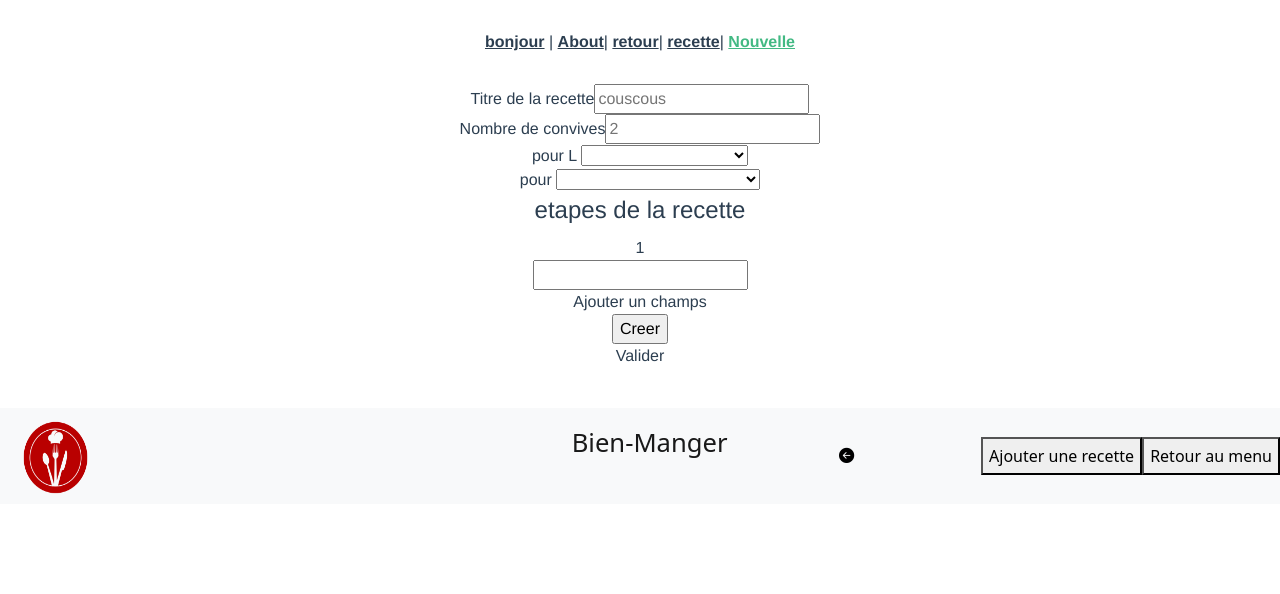
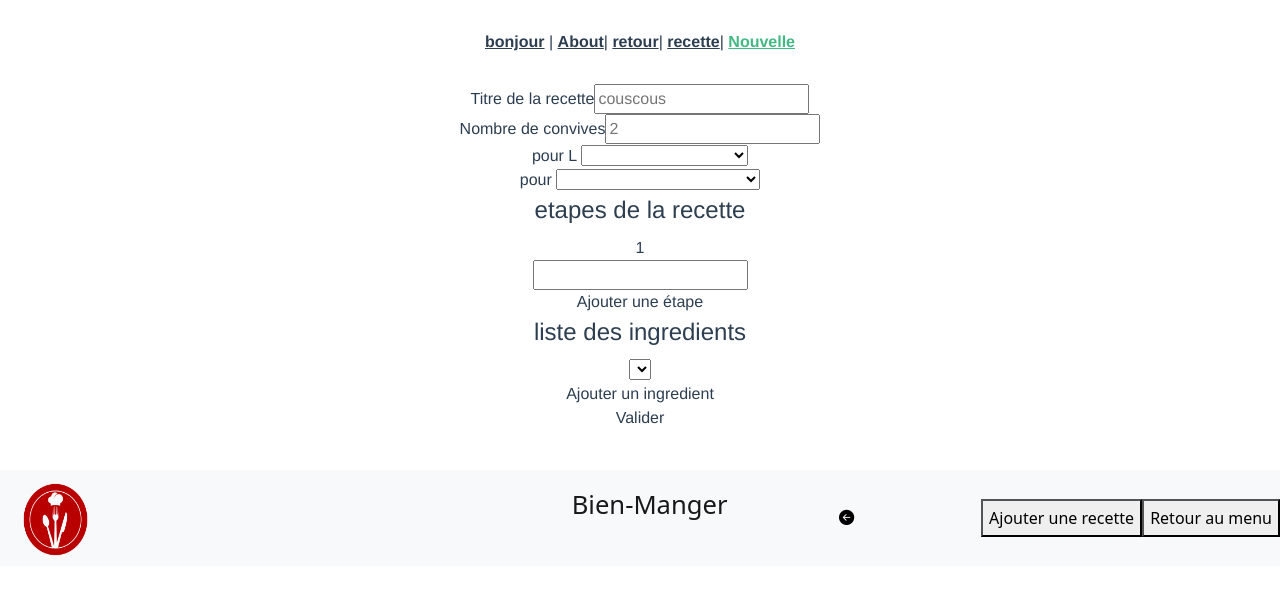
Before and after one commit to Kennt49/BienManger_v2, a Vue app: page /recette in a window 1280 px wide. Shown: the top 594 px of the page. Built offline with nearby package versions, Linux system fonts and the light colour scheme.

Commit message:
ingredient

```diff
--- a/src/views/ajoutView.vue
+++ b/src/views/ajoutView.vue
@@ -21,19 +21,34 @@
                     </option>
                 </select>
             </div>
+
             <legend>etapes de la recette</legend>
-            <div id="leschamps_1">1</div><input type="text" name="name_1" /><br />
-            <span id="leschamps_2"><a @click="create_champ">Ajouter un champs</a></span>
+            <div v-for="(etape, index) of etapes" :key="index">
+                <div>{{index+1}}</div><input type="text" v-model="etapes[index]" /><br />
+            </div>
+            <a @click="create_champ">Ajouter une étape</a>
+        </div>
+    </div>
+    <div>
+        <legend>liste des ingredients</legend>
+        <div v-for="(elem, index) of elements" :key="index">
+            <select v-model="elements[index]">
+                <option></option>
+                <option v-for="(ingre, i) of ingredients" :key=i :value=ingre.id> {{ingre.Name}}</option>
+
+            </select>
+            <br />
+        </div>
+        <a @click="ajoutIngre">Ajouter un ingredient</a>
+    </div>
 
 
-        </div>
-        <div>
-            <input type="submit" value="Creer">
 
-            <p @click="valid">Valider</p>
-        </div><br>
+    <div>
+        <p @click="valid">Valider</p>
+    </div><br>
 
-    </div>
+
 
 
 </template>
@@ -44,7 +59,9 @@ export default {
     computed: {
         saisons() {
             return this.$store.state.retourData?.saisons;
-
+        },
+        ingredients() {
+            return this.$store.state.retourData?.element;
         },
         plats() {
             return this.$store.state.retourData?.plats;
@@ -58,12 +75,14 @@ export default {
                 {
                     Name: "",
                     guest: 2,
-                    description:"",
+                    description: "",
                     saison_id: "",
                     plat_id: "",
 
                 }
-            ]
+            ],
+            etapes: [''],
+            elements: [''],
 
 
         }
@@ -73,13 +92,11 @@ export default {
             console.log('sdfghjktre');
         },
         create_champ() {
-            let i = 2;
-            let i2 = 3;
-            document.getElementById('leschamps_' + i).innerHTML = '\'<span id="num_\'+i\'">' + i + '</span>\'<br /><input type="text" name="name_' + i + '"></span>';
-            document.getElementById('leschamps_' + i).innerHTML += (i <= 40) ? '<br /><span id="leschamps_' + i2 + '"><a @click="create_champ(' + i2 + ')">Ajouter un champs</a></span>' : '';
-
-            i = i + 1;
-            i2 = i2 + 1;
+            this.etapes.push('');
+        },
+        ajoutIngre() {
+            this.elements.push('');
+            console.log(this.elements);
         }
     }
 }
```
